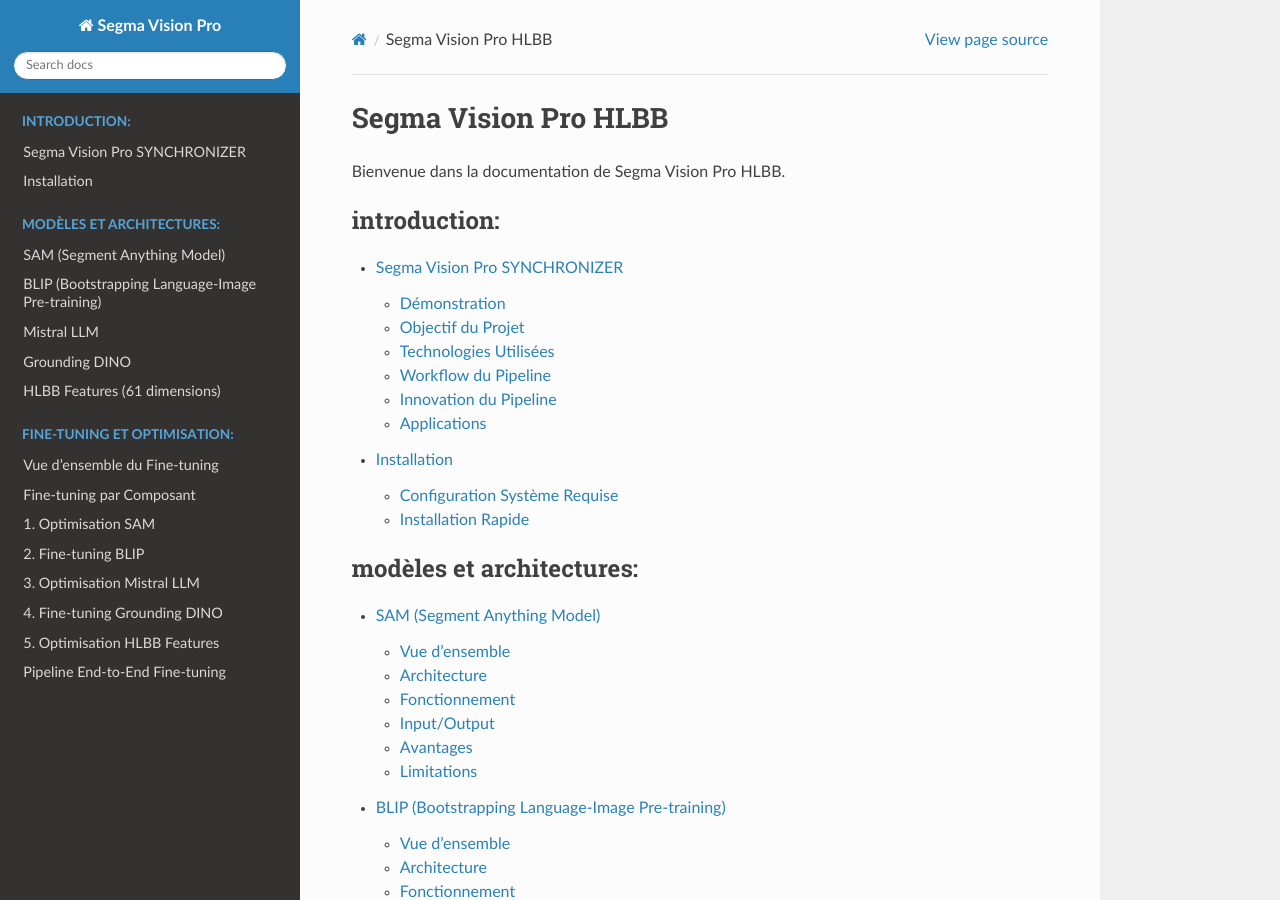
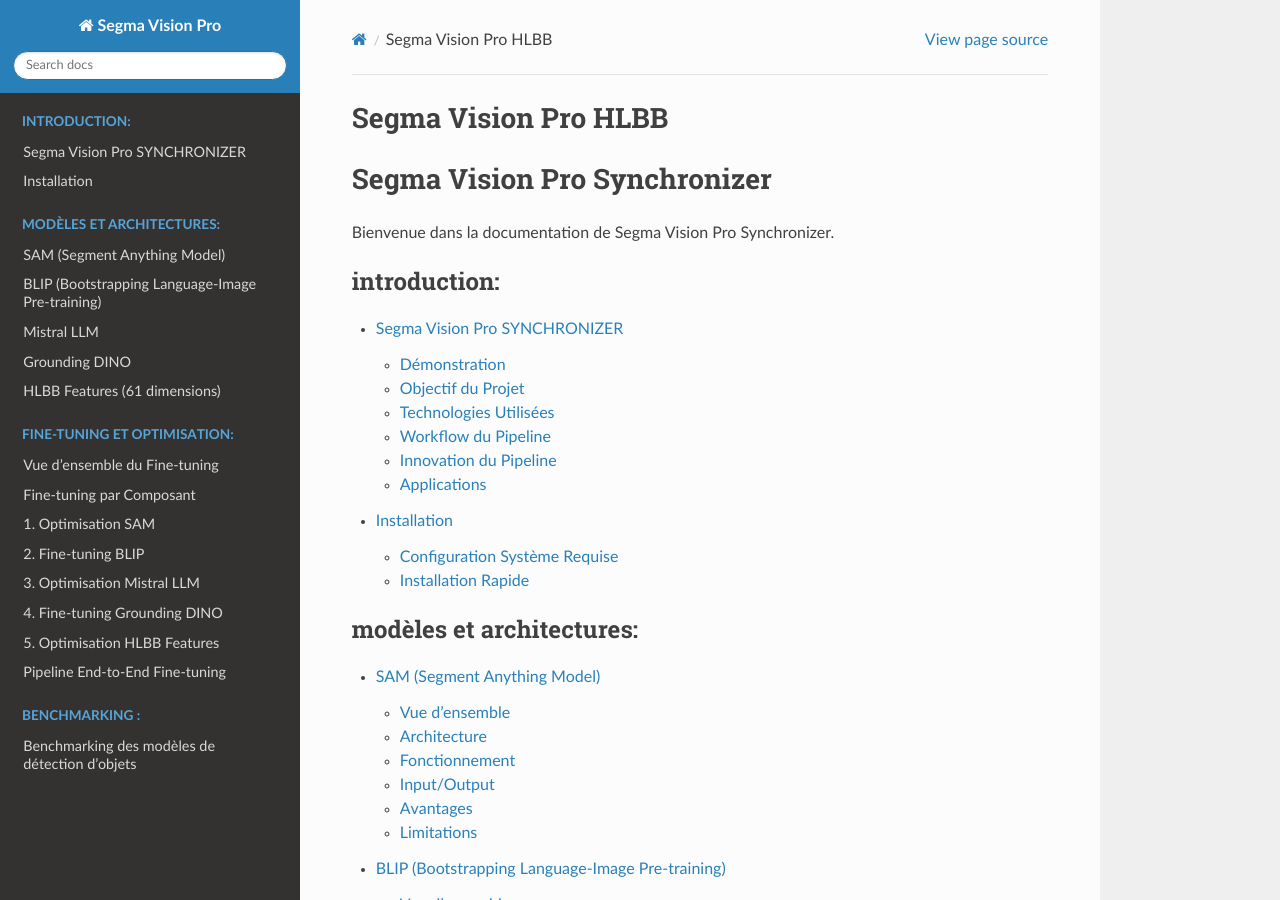
Before and after one commit to NHam31/SYNCHRONIZER, a Sphinx documentation site: the page built from docs/index.rst, in a window 1280 px wide and 900 px high. Built offline with Sphinx 7.4.7 and the Read the Docs theme 3.1.0, drawn with Linux system fonts in a browser that asks for light colours; some of the changed text lies outside the part shown.

Commit message:
Update index.rst

```diff
--- a/docs/index.rst
+++ b/docs/index.rst
@@ -2,7 +2,10 @@
 Segma Vision Pro HLBB
 =====================
 
-Bienvenue dans la documentation de Segma Vision Pro HLBB.
+Segma Vision Pro Synchronizer
+=============================
+
+Bienvenue dans la documentation de Segma Vision Pro Synchronizer.
 
 .. toctree::
    :maxdepth: 2
@@ -23,6 +26,13 @@
 
    finetuning
 
+
+.. toctree::
+   :maxdepth: 2
+   :caption: benchmarking :
+
+   benchmarking
+
 Indices and tables
 ==================
 
```
